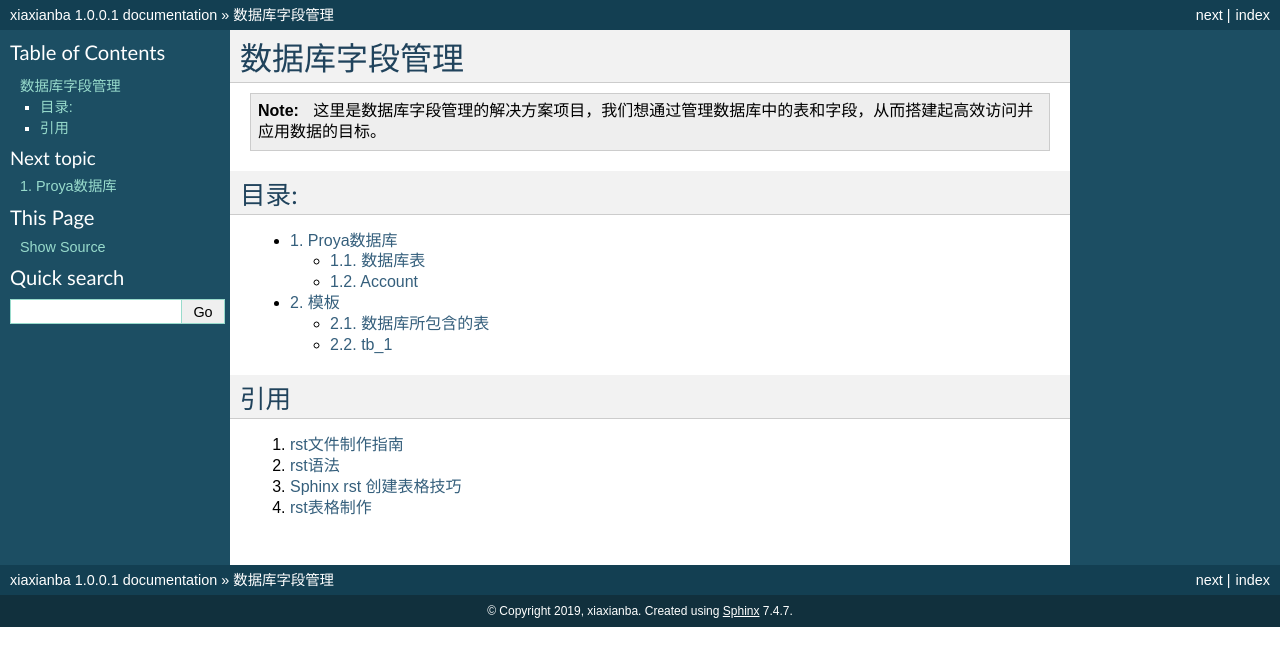
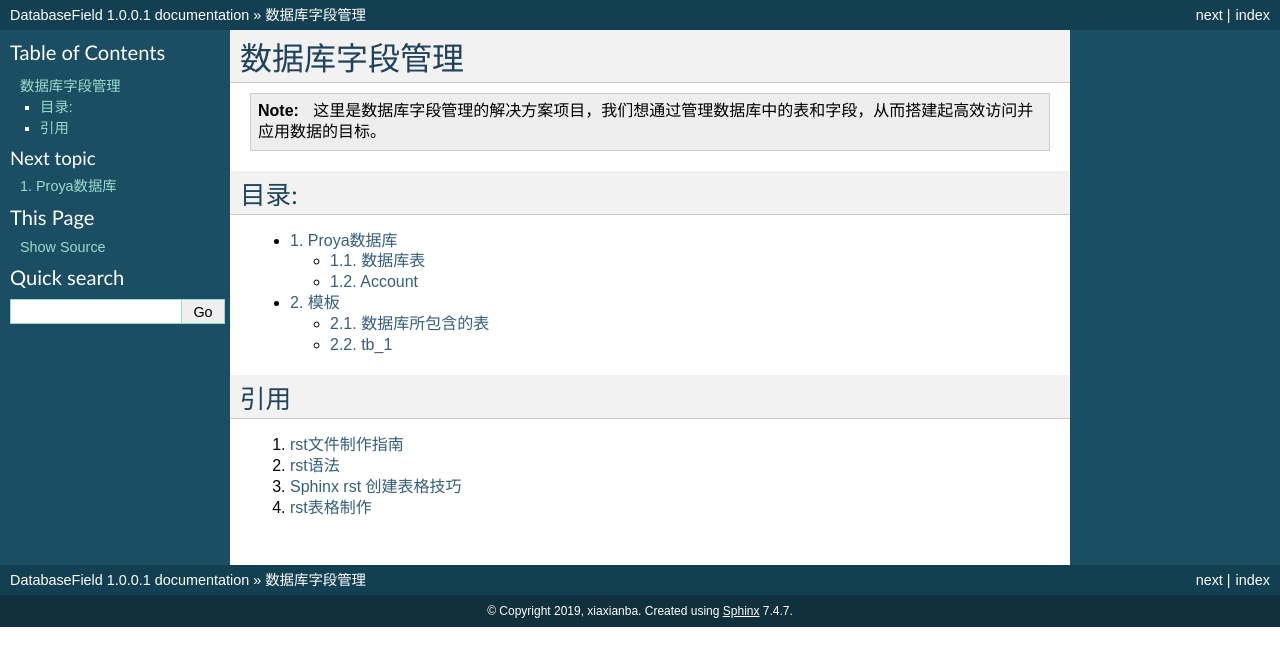
Before and after one commit to xianba/DatabaseField, a Sphinx documentation site: the page built from docs/index.rst, in a window 1280 px wide. Shown: the top 666 px of the page. Built offline with Sphinx 7.4.7, drawn with Linux system fonts in a browser that asks for light colours.

Commit message:
Update conf.py

```diff
--- a/docs/conf.py
+++ b/docs/conf.py
@@ -46,7 +46,7 @@ source_suffix = ['.rst', '.md']
 master_doc = 'index'
 
 # General information about the project.
-project = u'xiaxianba'
+project = u'DatabaseField'
 copyright = u'2019, xiaxianba'
 author = u'xiaxianba'
 
```
